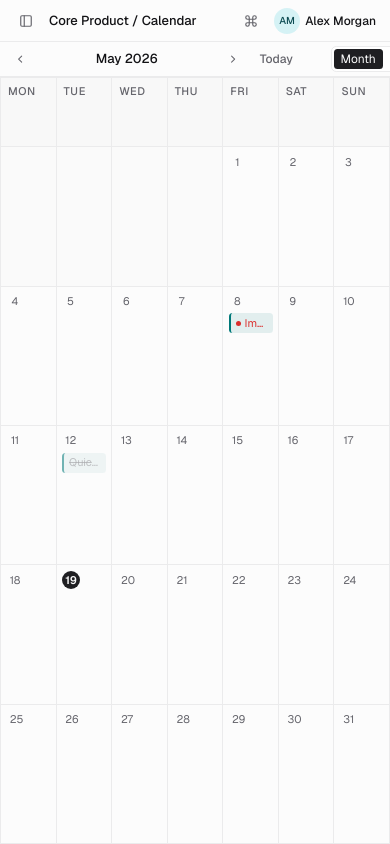
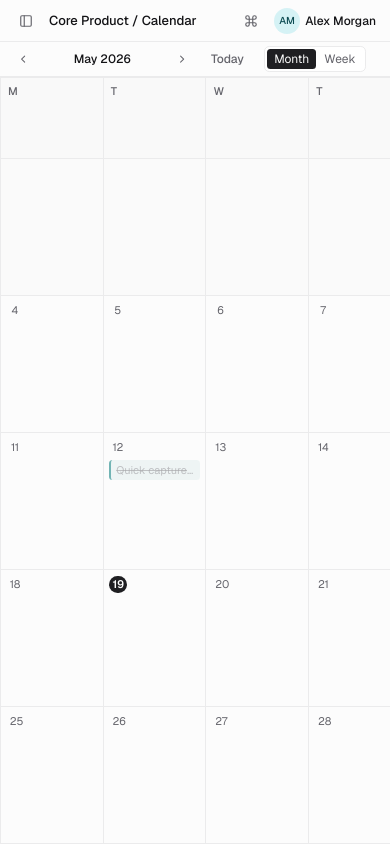
Before and after one commit to kalelooz/planglade, a Next.js app: page /calendar in a window 390 px wide. Built offline with nearby package versions, Linux system fonts and the light colour scheme.

Commit message:
Improve calendar month readability across mobile and desktop

```diff
--- a/src/app/calendar/page.tsx
+++ b/src/app/calendar/page.tsx
@@ -175,6 +175,15 @@ function DayOverflowPopover({
 // ── Month view ────────────────────────────────────────────────────────────────
 
 const MONTH_VISIBLE = 3;
+const WEEKDAY_HEADERS = [
+  { short: "M", long: "Mon" },
+  { short: "T", long: "Tue" },
+  { short: "W", long: "Wed" },
+  { short: "T", long: "Thu" },
+  { short: "F", long: "Fri" },
+  { short: "S", long: "Sat" },
+  { short: "S", long: "Sun" },
+];
 
 function MonthView({
   cursor,
@@ -206,13 +215,14 @@ function MonthView({
   }, [cursor]);
 
   return (
-    <div className="grid h-full grid-cols-7 border-b border-l text-[12px]">
-      {["Mon", "Tue", "Wed", "Thu", "Fri", "Sat", "Sun"].map((d) => (
+    <div className="grid h-full min-w-[720px] grid-cols-7 border-b border-l text-[12px] md:min-w-0">
+      {WEEKDAY_HEADERS.map((d, index) => (
         <div
-          key={d}
+          key={`${d.long}-${index}`}
           className="border-r border-t bg-sidebar/50 px-2 py-1.5 text-[11px] font-medium uppercase tracking-wider text-muted-foreground"
         >
-          {d}
+          <span className="sm:hidden">{d.short}</span>
+          <span className="hidden sm:inline">{d.long}</span>
         </div>
       ))}
       {cells.map((c, idx) => {
@@ -227,7 +237,7 @@ function MonthView({
         return (
           <div
             key={idx}
-            className={`min-h-28 border-r border-t p-1.5 ${day ? "" : "bg-sidebar/30"}`}
+            className={`min-h-24 border-r border-t p-1.5 sm:min-h-28 ${day ? "" : "bg-sidebar/30"}`}
           >
             {day && (
               <>
@@ -464,7 +474,7 @@ export default function CalendarPage() {
           <button onClick={prev} className="lov-icon-btn">
             <ChevronLeft className="h-3.5 w-3.5" />
           </button>
-          <span className="min-w-[180px] text-center text-[13px] font-medium">
+          <span className="min-w-[120px] text-center text-[12px] font-medium sm:min-w-[180px] sm:text-[13px]">
             {navLabel}
           </span>
           <button onClick={next} className="lov-icon-btn">
@@ -476,7 +486,7 @@ export default function CalendarPage() {
           >
             Today
           </button>
-          <span className="mx-1 h-4 w-px bg-border" />
+          <span className="mx-1 hidden h-4 w-px bg-border sm:inline-block" />
           <div className="lov-segment-group">
             <button
               onClick={() => setView("month")}
@@ -493,7 +503,7 @@ export default function CalendarPage() {
           </div>
           <span className="ml-auto" />
           {undatedCount > 0 && (
-            <span className="text-[12px] text-muted-foreground">
+            <span className="hidden text-[12px] text-muted-foreground lg:inline">
               {undatedCount} task{undatedCount === 1 ? "" : "s"} without a due
               date
             </span>
@@ -504,6 +514,7 @@ export default function CalendarPage() {
       <div className="flex h-full min-h-0 w-full">
         <div className="flex min-w-0 flex-1 flex-col overflow-hidden">
           {view === "month" ? (
+            <div className="min-h-0 flex-1 overflow-auto">
               <MonthView
                 cursor={cursor}
                 itemsByKey={itemsByKey}
@@ -512,7 +523,9 @@ export default function CalendarPage() {
                 projectsById={projectsById}
                 onSelect={setSelectedId}
               />
+            </div>
           ) : (
+            <div className="min-h-0 flex-1 overflow-auto">
               <WeekView
                 cursor={cursor}
                 itemsByKey={itemsByKey}
@@ -520,6 +533,7 @@ export default function CalendarPage() {
                 projectsById={projectsById}
                 onSelect={setSelectedId}
               />
+            </div>
           )}
         </div>
         <TaskDrawer item={selectedItem} onClose={() => setSelectedId(null)} />
```
Also changed, not shown: 1 other file (tests, documents, lock files or other folders). Lines whose indentation alone changed are shown as unchanged.
